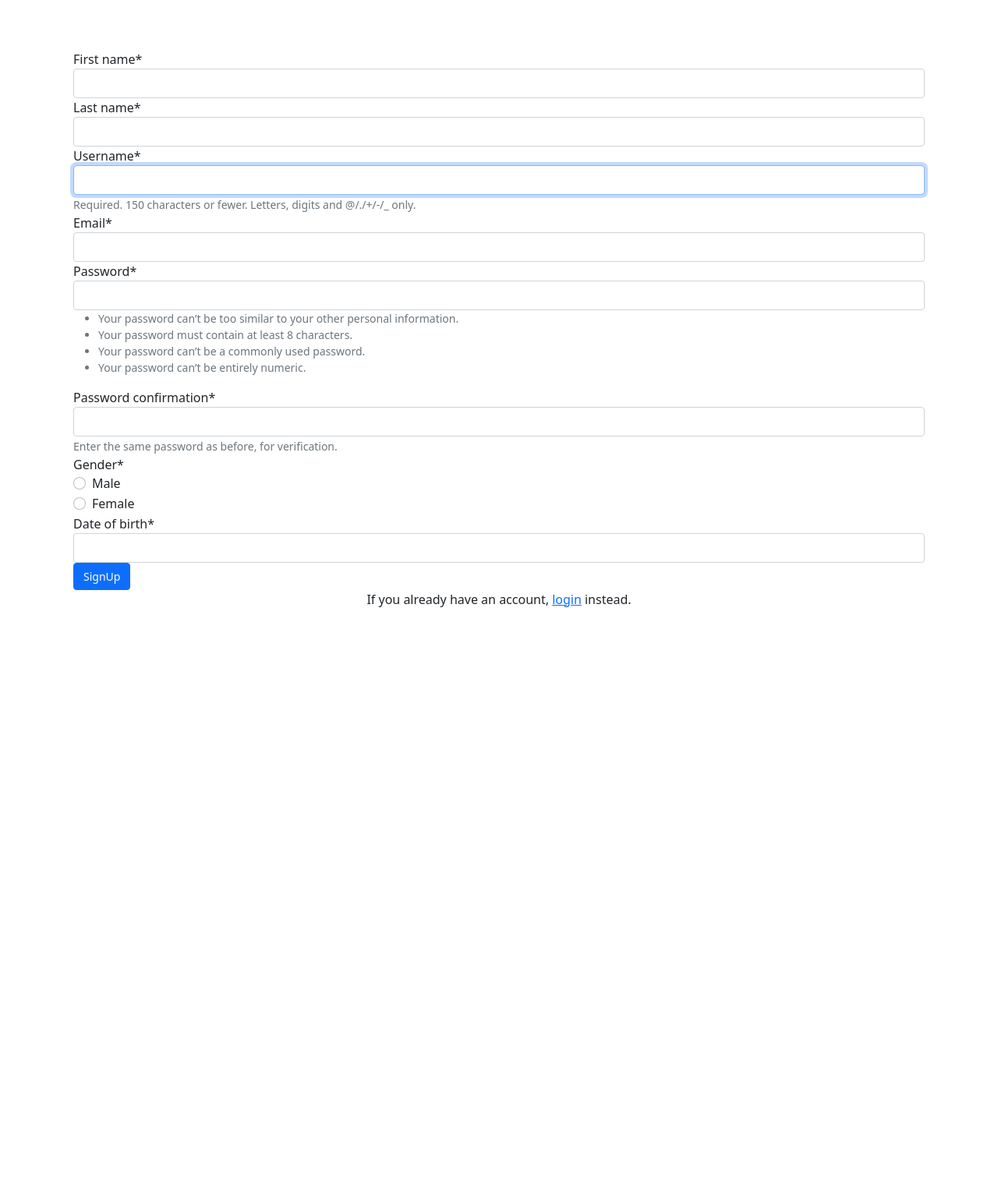
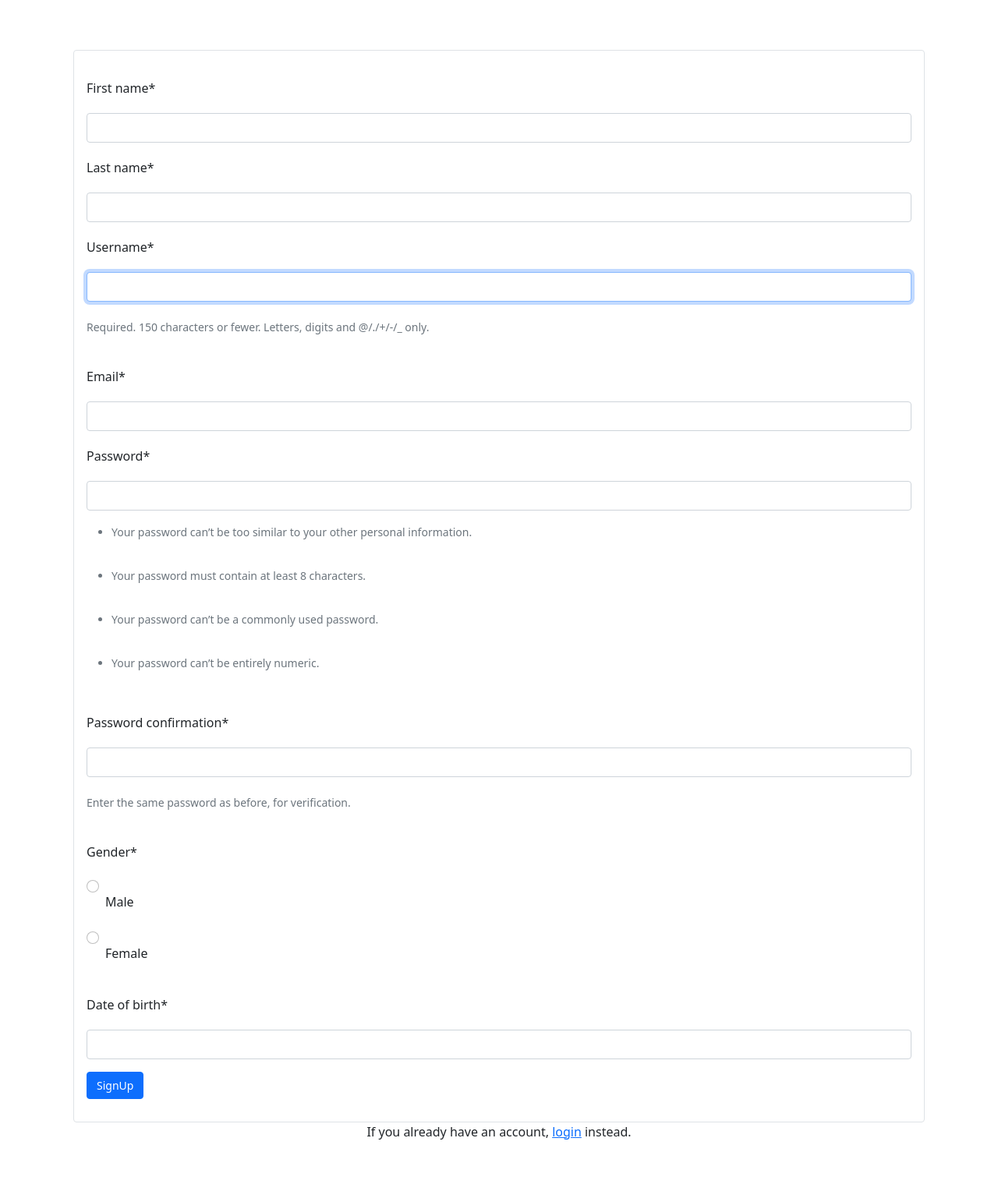
Before and after one commit to OmarYehia/django-social_network, a Django app: page /signup in a window 1280 px wide. Shown: the part 58-1586 px from the top of the page at 78% size. Before the commit the page ends 837 px from the top, so only its background shows below. Run offline with Django 3.2, Linux system fonts and the light colour scheme; some libraries are stand-ins or nearby versions.

Commit message:
Modify the styling of login and signup pages

```diff
--- a/src/accounts/templates/registration/login.html
+++ b/src/accounts/templates/registration/login.html
@@ -3,7 +3,7 @@
 {% block content %}
 {% load crispy_forms_tags %}
 <div class="container py-5">
-<form action="{% url 'login' %}" method="post">
+<form  class="updated-profile-form border rounded p-3" action="{% url 'login' %}" method="post">
     {% csrf_token %}
    {{ form|crispy }}
     <button type="submit" class="btn btn-primary">Login</button>
--- a/src/accounts/templates/registration/signup.html
+++ b/src/accounts/templates/registration/signup.html
@@ -3,7 +3,7 @@
 {% block content %}
 {% load crispy_forms_tags %}
 <div class="container py-5">
-    <form action="{% url 'signup' %}" method="post">
+    <form class="updated-profile-form border rounded p-3" action="{% url 'signup' %}" method="post">
        {% csrf_token %}
 
         {{ form|crispy }}
```
